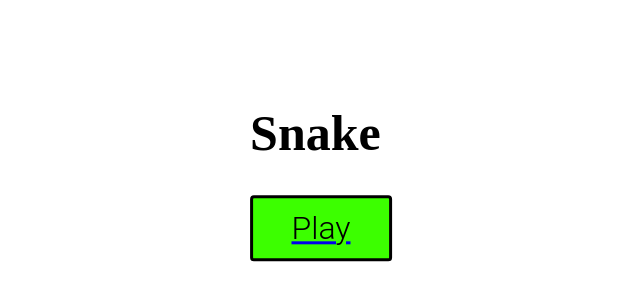
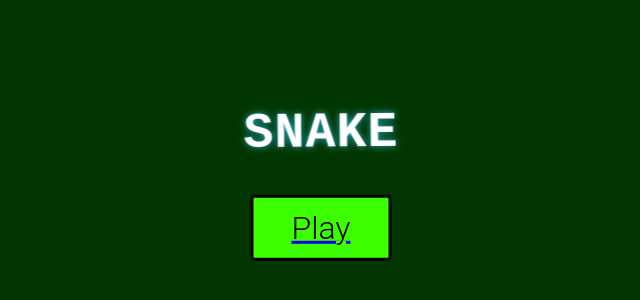
Before and after one commit to AmanPathakGitHub/Snake-Multiplayer, a website: page client/home.html in a window 1280 px wide. Shown: the part 234-534 px from the top of the page, without its empty margins (319-959 px from the left). Drawn offline with Linux system fonts and the light colour scheme.

Commit message:
looks cool now

```diff
--- a/client/styles.css
+++ b/client/styles.css
@@ -44,5 +44,105 @@
 .title-text {
 	width: 50%;
 	font-size: 50px;
-	font-family: "Times New Roman", Times, serif;
+	font-family: monospace;
 }
+
+body {
+    display: flex;
+    justify-content: center;
+    align-items: center;
+    height: 100vh;
+    background-color: #023600;
+    overflow: hidden;
+}
+
+h1 {
+    position: relative;
+    font-family: 'Montserrat', Arial, sans-serif;
+    font-size: calc(20px + 5vw);
+    font-weight: 700;
+    color: #fff;
+    letter-spacing: 0.02em;
+    text-transform: uppercase;
+    text-shadow: 0 0 0.15em #1da9cc;
+    user-select: none;
+    white-space: nowrap;
+    filter: blur(0.007em);
+    animation: shake 2.5s linear forwards;
+}
+
+h1 span {
+    position: absolute;
+    top: 0;
+    left: 0;
+    transform: translate(-50%, -50%);
+    -webkit-clip-path: polygon(10% 0%, 44% 0%, 70% 100%, 55% 100%);
+            clip-path: polygon(10% 0%, 44% 0%, 70% 100%, 55% 100%);
+}
+
+h1::before,
+h1::after {
+    content: attr(data-text);
+    position: absolute;
+    top: 0;
+    left: 0;
+}
+
+h1::before {
+    animation: crack1 2.5s linear forwards;
+    -webkit-clip-path: polygon(0% 0%, 10% 0%, 55% 100%, 0% 100%);
+            clip-path: polygon(0% 0%, 10% 0%, 55% 100%, 0% 100%);
+}
+
+h1::after {
+    animation: crack2 2.5s linear forwards;
+    -webkit-clip-path: polygon(44% 0%, 100% 0%, 100% 100%, 70% 100%);
+            clip-path: polygon(44% 0%, 100% 0%, 100% 100%, 70% 100%);
+}
+
+@keyframes shake {
+    5%, 15%, 25%, 35%, 55%, 65%, 75%, 95% {
+        filter: blur(0.018em);
+        transform: translateY(0.018em) rotate(0deg);
+    }
+
+    10%, 30%, 40%, 50%, 70%, 80%, 90% {
+        filter: blur(0.01em);
+        transform: translateY(-0.018em) rotate(0deg);
+    }
+
+    20%, 60% {
+        filter: blur(0.03em);
+        transform: translate(-0.018em, 0.018em) rotate(0deg);
+    }
+
+    45%, 85% {
+        filter: blur(0.03em);
+        transform: translate(0.018em, -0.018em) rotate(0deg);
+    }
+
+    100% {
+        filter: blur(0.007em);
+        transform: translate(0) rotate(-0.5deg);
+    }
+}
+
+@keyframes crack1 {
+    0%, 95% {
+        transform: translate(-50%, -50%);
+    }
+
+    100% {
+        transform: translate(-51%, -48%);
+    }
+}
+
+@keyframes crack2 {
+    0%, 95% {
+        transform: translate(-50%, -50%);
+    }
+
+    100% {
+        transform: translate(-49%, -53%);
+    }
+}
```
